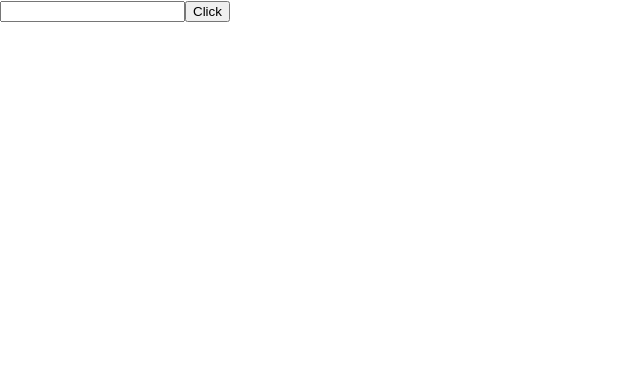
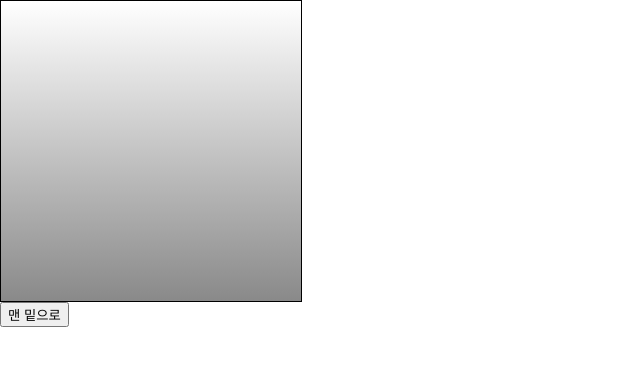
Before and after one commit to seungbeen803/2023ReactStudy, a React (Create React App) app: page / in a window 1280 px wide. Shown: the top 366 px of the page, without its empty margins (0-640 px from the left). Built offline with nearby package versions, Linux system fonts and the light colour scheme.

Commit message:
ScrollBox

```diff
--- a/src/App.js
+++ b/src/App.js
@@ -1,11 +1,16 @@
 // 모듈 불러오기
 import { Component } from "react";
-import RefSample from "./RefSample";
-
+import ScrollBox from "./ScrollBox";
 class App extends Component {
     render() {
-        return <RefSample />
+        return (
+            <div>
+                <ScrollBox ref={(ref) => (this.ScrollBox = ref)} />
+                <button onClick={() => this.ScrollBox.scrollBottom()}>
+                    맨 밑으로
+                </button>
+            </div>
+        );
     }
 }
-
 export default App;
--- a/src/ScrollBox.js
+++ b/src/ScrollBox.js
@@ -2,6 +2,18 @@
 
 import { Component } from "react";
 class ScrollBox extends Component {
+  scrollBottom = () => {
+    const { scrollHeight, clientHeight } = this.box;
+
+    // 위 문장은 아래 코드와 같다.
+    // const scrollHeight = this.box.scrollHeight;
+    // const clientHeight = this.box.clientHeight;
+
+    this.box.scrollTop = scrollHeight - clientHeight;
+    // scrollHeight는 박스의 전체 높이
+    // clientHeight는 내부 박스를 픽셀로 반환한 것
+  };
+
   render() {
     const style = {
       border: "1px solid black",
@@ -12,8 +24,8 @@ class ScrollBox extends Component {
     };
 
     const innerStyle = {
-      width: "500%",
-      height: "150px",
+      width: "100%",
+      height: "650px",
       background: "linear-gradient(white, black)",
     };
 
```
